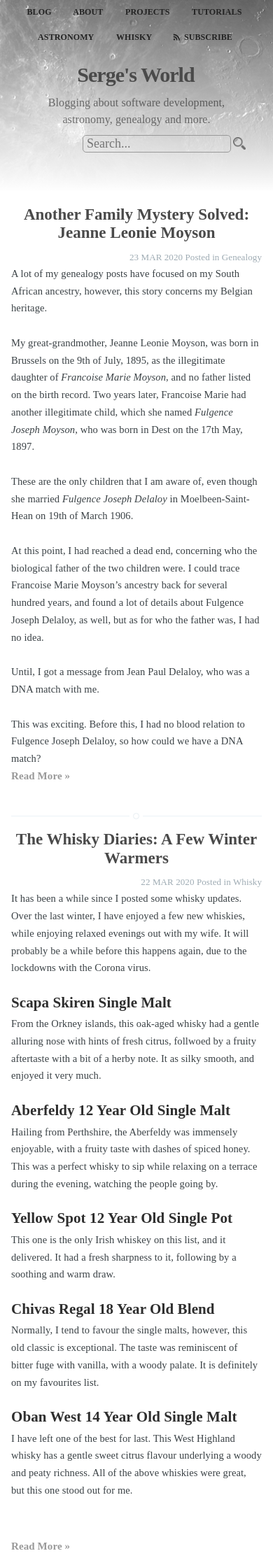
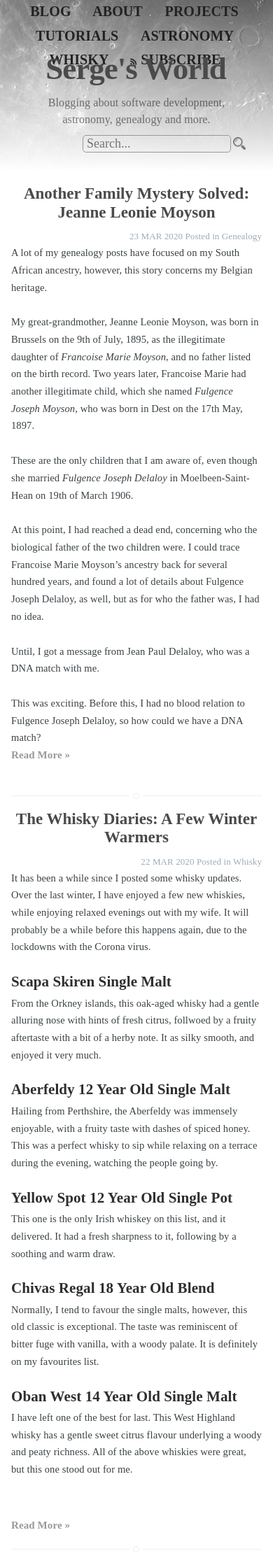
Before and after one commit to sjmeunier/sjmeunier.github.io, a Jekyll site: the page built from index.html, in a window 390 px wide. Shown: the top 2237 px of the page at 70% size. Built offline with Jekyll 4.4.1, drawn with Linux system fonts in a browser that asks for light colours; some web fonts are replaced; a script that is not in the unit is left out; the list of posts is cut into pages by our own code; comment, search, counter and statistics services are not loaded.

Commit message:
Added favicon

```diff
--- a/_layouts/default.html
+++ b/_layouts/default.html
@@ -11,6 +11,9 @@
     <meta name="HandheldFriendly" content="True" />
     <meta name="MobileOptimized" content="320" />
     <meta name="viewport" content="width=device-width, initial-scale=1.0" />
+
+	<link rel="shortcut icon" href="/favicon.ico" type="image/x-icon">
+	<link rel="icon" href="/favicon.ico" type="image/x-icon">
 
     <link rel="stylesheet" type="text/css" href="/assets/css/screen.css" />
 	<link href="https://fonts.googleapis.com/css2?family=Italianno&display=swap" rel="stylesheet">
--- a/assets/css/screen.css
+++ b/assets/css/screen.css
@@ -587,7 +587,7 @@
 .inner {
     position: relative;
     width: 80%;
-    max-width: 710px;
+    max-width: 1300px;
     margin: 0 auto;
 }
 
@@ -607,7 +607,7 @@
     position: relative;
     display: table;
     width: 100%;
-    padding-bottom: 5rem;
+    padding-bottom: 2rem;
 	margin-bottom: 0;
     text-align: center;
     background-size: cover;
@@ -633,7 +633,7 @@
 
 .main-nav {
     position: relative;
-    padding: 35px 40px;
+    padding: 20px 40px;
     margin: 0 0 30px 0;
 }
 
@@ -725,10 +725,10 @@
     box-sizing: border-box;
     display: inline-block;
     height: 28px;
-    padding: 0 15px 0 10px;
+    padding: 0 8px 0 8px;
     border: transparent 1px solid;
     text-align: center;
-    font-size: 12px;
+    font-size: 20px;
     text-transform: uppercase;
     line-height: 25px;
 	color: #444;
@@ -789,11 +789,12 @@
 /* The details of your blog. Defined in ghost/settings/ */
 .page-title {
     margin: 10px 0 10px 0;
-    font-size: 5rem;
+    font-size: 7rem;
     letter-spacing: -1px;
     font-weight: 700;
     font-family: 'Italianno', cursive;
     color: rgba(0,0,0,0.8);
+	padding: 10px 0px 0px 0px;
 }
 
 .page-description {
@@ -1477,7 +1478,7 @@
     }
 
     .page-title {
-        font-size: 4rem;
+        font-size: 5.5rem;
         letter-spacing: -1px;
     }
 
@@ -1565,16 +1566,16 @@
 
 
 /* ==========================================================================
-   11. Media Queries - Smaller than 500px
+   11. Media Queries - Smaller than 510px
    ========================================================================== */
 
-@media only screen and (max-width: 500px) {
+@media only screen and (max-width: 510px) {
 
     .main-header {
     }
 
 	.main-header-content {
-		margin-top: 5.0em;
+		margin-top: 3.5em;
 		margin-bottom: 1em;
 	}
 
@@ -1687,7 +1688,7 @@
     }
 
     .page-title {
-        font-size: 3rem;
+        font-size: 4.5rem;
     }
 
     .post-excerpt p {
```
Also changed, not shown: favicon.ico (added).
